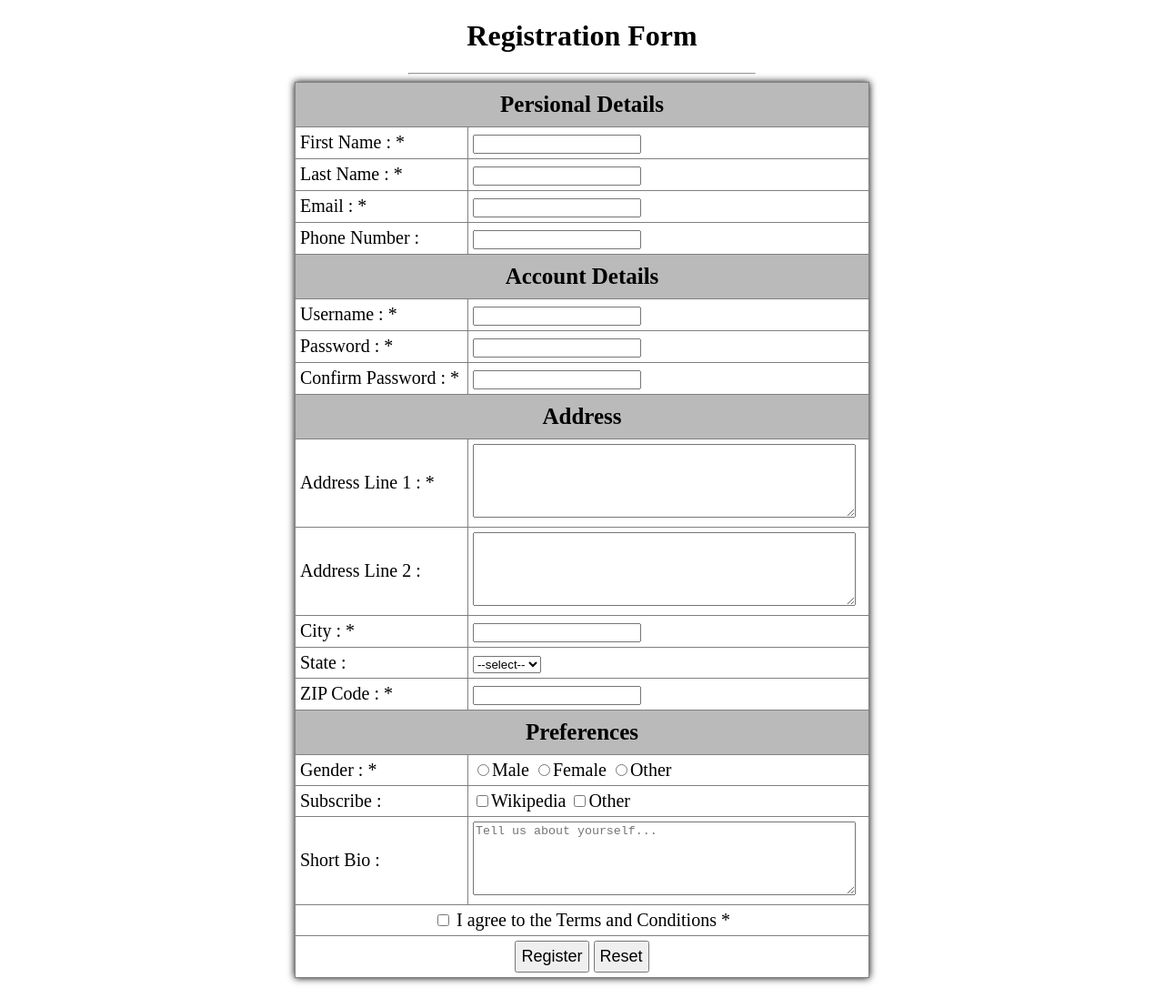
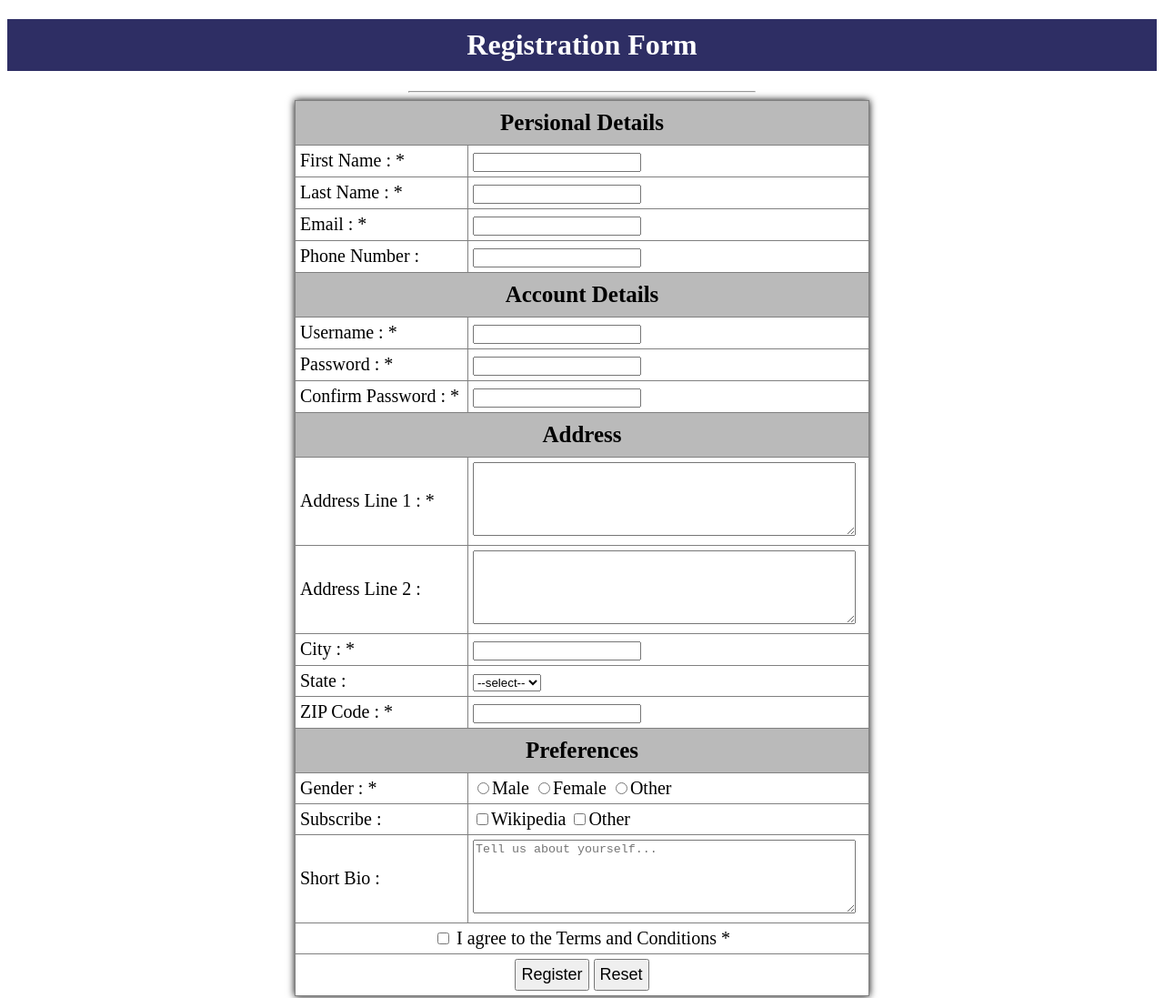
Before and after one commit to KrishnadevMandalNITW/Assignment4, a plain HTML site: page index.html in a window 1280 px wide. Shown: the top 1097 px of the page at 91% size. Drawn offline with Linux system fonts and the light colour scheme.

Commit message:
Update style.css

```diff
--- a/style.css
+++ b/style.css
@@ -1,6 +1,13 @@
 form{
     font-size: 20px;
 }
+
+h1{
+    background-color: rgba(41, 41, 96, 0.974);
+    color: white;
+    padding: 10px;
+}
+
 table{
     box-shadow:0.02em 0 0.4em black;
 }
@@ -38,4 +45,5 @@ p, ul li{
 .center input{
     font-size: 18px;
     padding: 5px;
+
 }
```
